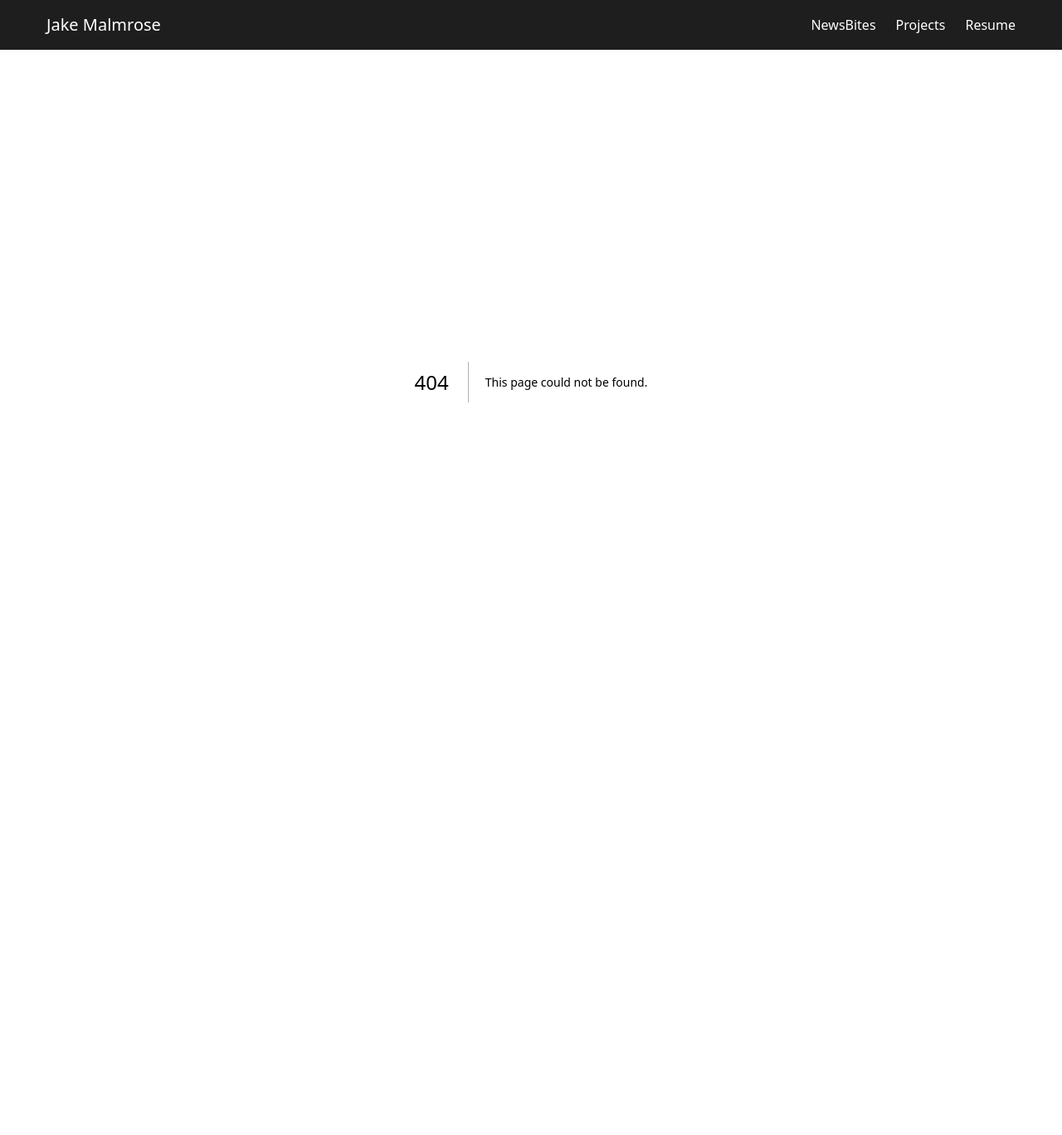
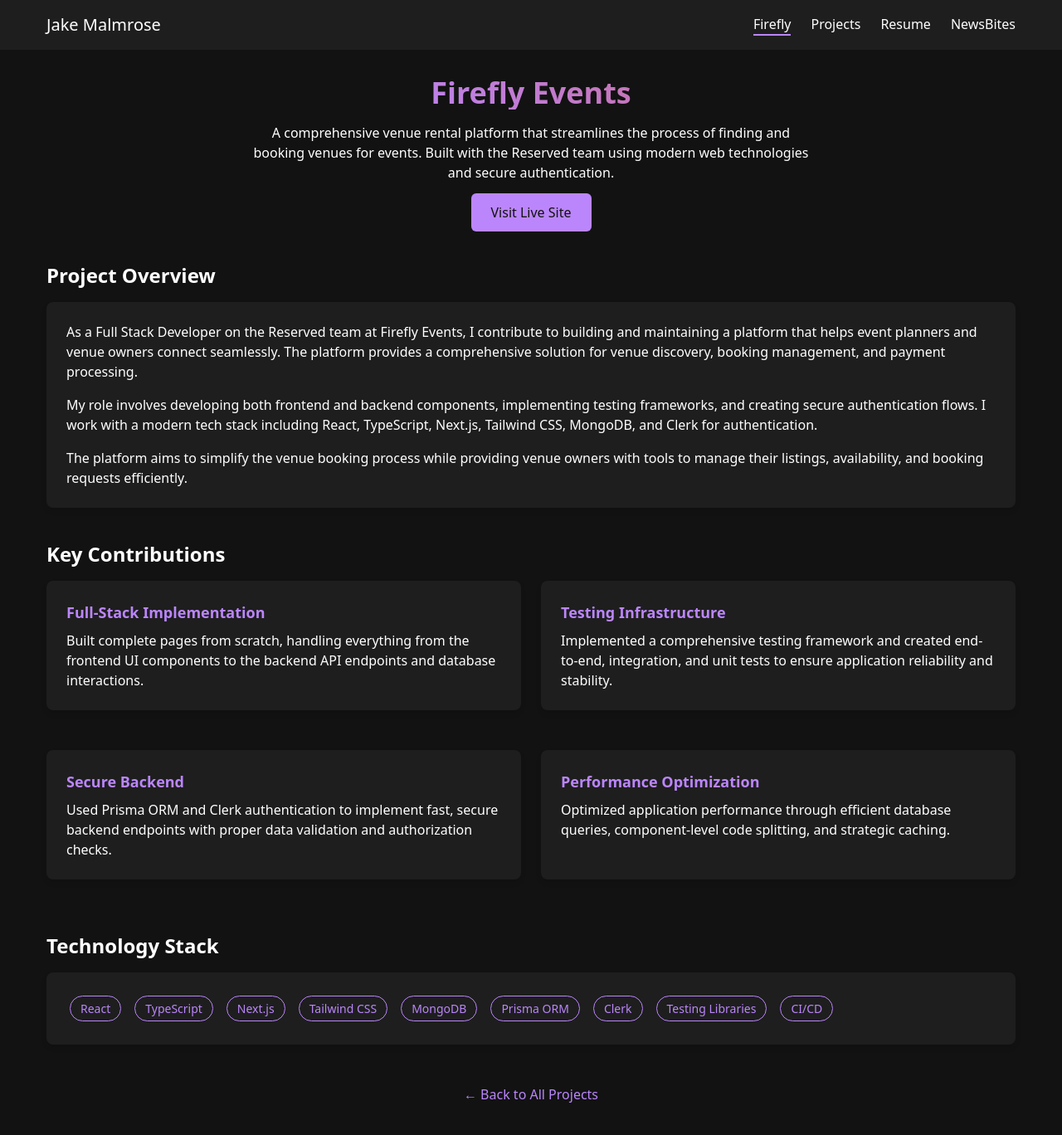
Before and after one commit to JakeMalmrose/nextfolio, a Next.js app: page /firefly-events in a window 1280 px wide. Before the commit this address had no page. Shown: the top 1368 px of the page at 83% size. Before the commit the page ends 860 px from the top, so only its background shows below. Built offline with nearby package versions, Linux system fonts and the light colour scheme.

Commit message:
Update Navbar and project descriptions; add Firefly Events page

```diff
--- a/app/components/Navbar.tsx
+++ b/app/components/Navbar.tsx
@@ -18,14 +18,17 @@
         </Link>
 
         <div className="flex gap-6">
-          <Link href="/newsbites" className={`nav-link ${isActive('/newsbites')}`}>
-            NewsBites
+          <Link href="/firefly-events" className={`nav-link ${isActive('/firefly-events')}`}>
+            Firefly
           </Link>
           <Link href="/projects" className={`nav-link ${isActive('/projects')}`}>
             Projects
           </Link>
           <Link href="/resume" className={`nav-link ${isActive('/resume')}`}>
             Resume
+          </Link>
+          <Link href="/newsbites" className={`nav-link ${isActive('/newsbites')}`}>
+            NewsBites
           </Link>
         </div>
       </div>
--- /dev/null
+++ b/app/firefly-events/page.tsx
@@ -0,0 +1,106 @@
+'use client';
+
+import Link from 'next/link';
+
+export default function FireflyEvents() {
+  return (
+    <div className="mt-8 mb-16">
+      <div className="mb-12 text-center">
+        <h1 className="text-3xl md:text-4xl font-bold gradient-text mb-4">
+          Firefly Events
+        </h1>
+        <p className="max-w-2xl mx-auto">
+          A comprehensive venue rental platform that streamlines the process of finding and booking venues for events.
+          Built with the Reserved team using modern web technologies and secure authentication.
+        </p>
+        <div className="mt-6">
+          <a
+            href="https://ff.events/"
+            target="_blank"
+            rel="noopener noreferrer"
+            className="px-6 py-3 bg-primary text-background font-medium rounded-md hover:opacity-90 transition"
+          >
+            Visit Live Site
+          </a>
+        </div>
+      </div>
+
+      <div className="mb-10">
+        <h2 className="text-2xl font-bold mb-4">Project Overview</h2>
+        <div className="paper">
+          <p className="mb-4">
+            As a Full Stack Developer on the Reserved team at Firefly Events, I contribute to building and maintaining
+            a platform that helps event planners and venue owners connect seamlessly. The platform provides a comprehensive
+            solution for venue discovery, booking management, and payment processing.
+          </p>
+          <p className="mb-4">
+            My role involves developing both frontend and backend components, implementing testing frameworks,
+            and creating secure authentication flows. I work with a modern tech stack including React, TypeScript, Next.js,
+            Tailwind CSS, MongoDB, and Clerk for authentication.
+          </p>
+          <p>
+            The platform aims to simplify the venue booking process while providing venue owners with tools to
+            manage their listings, availability, and booking requests efficiently.
+          </p>
+        </div>
+      </div>
+
+      <div className="mb-10">
+        <h2 className="text-2xl font-bold mb-4">Key Contributions</h2>
+        <div className="grid grid-cols-1 md:grid-cols-2 gap-6">
+          <div className="paper">
+            <h3 className="text-lg font-semibold mb-2 text-primary">Full-Stack Implementation</h3>
+            <p>
+              Built complete pages from scratch, handling everything from the frontend UI components
+              to the backend API endpoints and database interactions.
+            </p>
+          </div>
+          <div className="paper">
+            <h3 className="text-lg font-semibold mb-2 text-primary">Testing Infrastructure</h3>
+            <p>
+              Implemented a comprehensive testing framework and created end-to-end, integration, and unit tests
+              to ensure application reliability and stability.
+            </p>
+          </div>
+          <div className="paper">
+            <h3 className="text-lg font-semibold mb-2 text-primary">Secure Backend</h3>
+            <p>
+              Used Prisma ORM and Clerk authentication to implement fast, secure backend endpoints
+              with proper data validation and authorization checks.
+            </p>
+          </div>
+          <div className="paper">
+            <h3 className="text-lg font-semibold mb-2 text-primary">Performance Optimization</h3>
+            <p>
+              Optimized application performance through efficient database queries, component-level
+              code splitting, and strategic caching.
+            </p>
+          </div>
+        </div>
+      </div>
+
+      <div className="mb-10">
+        <h2 className="text-2xl font-bold mb-4">Technology Stack</h2>
+        <div className="paper">
+          <div className="flex flex-wrap gap-2">
+            <span className="chip chip-primary">React</span>
+            <span className="chip chip-primary">TypeScript</span>
+            <span className="chip chip-primary">Next.js</span>
+            <span className="chip chip-primary">Tailwind CSS</span>
+            <span className="chip chip-primary">MongoDB</span>
+            <span className="chip chip-primary">Prisma ORM</span>
+            <span className="chip chip-primary">Clerk</span>
+            <span className="chip chip-primary">Testing Libraries</span>
+            <span className="chip chip-primary">CI/CD</span>
+          </div>
+        </div>
+      </div>
+
+      <div className="mt-12 text-center">
+        <Link href="/projects" className="text-primary hover:underline">
+          ← Back to All Projects
+        </Link>
+      </div>
+    </div>
+  );
+}
--- a/app/newsbites/page.tsx
+++ b/app/newsbites/page.tsx
@@ -77,8 +77,8 @@
           NewsBites
         </h1>
         <p className="max-w-2xl mx-auto">
-          AI-powered news summarization platform that delivers concise, informative summaries of today's most important stories.
-          Get the essence of the news without the fluff, with personalized feeds and ultra-fast delivery.
+          AI-powered news summarization platform that delivered concise, informative summaries of important news stories.
+          This project was completed as my senior capstone at Neumont College of Computer Science in December 2024.
         </p>
         <div className="mt-6">
           <a
--- a/app/page.tsx
+++ b/app/page.tsx
@@ -13,10 +13,10 @@
 
       <div className="flex flex-wrap gap-4 justify-center">
         <Link
-          href="/newsbites"
+          href="/firefly-events"
           className="px-6 py-3 bg-primary text-background font-medium rounded-md hover:opacity-90 transition"
         >
-          View NewsBites
+          View Firefly Events
         </Link>
 
         <Link
--- a/app/projects/page.tsx
+++ b/app/projects/page.tsx
@@ -66,12 +66,26 @@
 export default function Projects() {
   const [projects] = useState<Project[]>([
     {
+      title: "Firefly Events",
+      date: "JAN 2025 – CURRENT",
+      description: [
+        "Helped build a full stack venue rental platform with the Reserved team.",
+        "Implemented testing framework and created E2E, integration, and unit tests.",
+        "Used Prisma ORM and Clerk to implement fast secure backend endpoints.",
+        "Built pages from scratch including frontend through backend implementation."
+      ],
+      techStack: ["React", "Typescript", "Next.js", "Tailwind", "MongoDB", "Clerk"],
+      links: {
+        demo: "https://reserved.firefly.events/"
+      }
+    },
+    {
       title: "NewsBites",
-      date: "SEP 2024 – CURRENT",
+      date: "SEP 2024 – DEC 2024",
       description: [
         "Built an AI Powered News Summarization Website. Integrated AI tool calling, prompt engineering, and AI driven data transformation.",
         "Used state of the art generative AI models to transform data, and streamline UX.",
-        "Processed 1000's of news articles, extracted key details with ML. Used prompt engineering and prompt caching to reduce latency below 0.5 seconds."
+        "Processed 1000's of news articles, extracted key details with ML. Used prompt engineering and prompt caching to reduce latency below 0.3 seconds."
       ],
       techStack: ["React", "Typescript", "AWS", "Amplify", "Generative AI"],
       links: {
```
